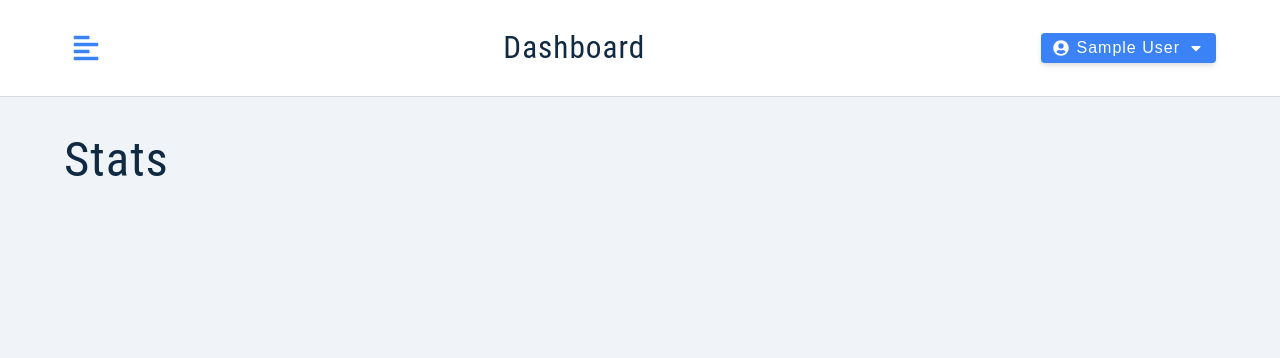
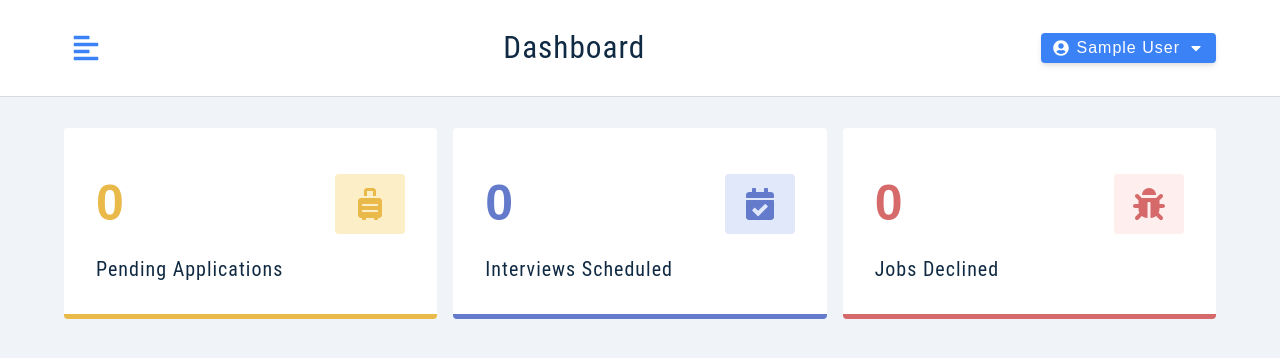
Before and after one commit to srdjo99/jobster-react, a React (Create React App) app: page / in a window 1280 px wide. Shown: the top 358 px of the page. Built offline with nearby package versions, Linux system fonts and the light colour scheme; no server answers; sample sign-in values are in the browser's storage.

Commit message:
Add StatItem and corresponding

```diff
--- a/src/assets/wrappers/StatItem.ts
+++ b/src/assets/wrappers/StatItem.ts
@@ -1,6 +1,7 @@
 import styled from "styled-components";
+import { IStyledStatItemProps } from "../../types/IStats";
 
-const Wrapper = styled.article`
+const Wrapper = styled.article<IStyledStatItemProps>`
   padding: 2rem;
   background: var(--white);
   border-radius: var(--borderRadius);
@@ -26,6 +27,7 @@ const Wrapper = styled.article`
   .icon {
     width: 70px;
     height: 60px;
+    background: ${({ bcg }: any) => bcg};
     border-radius: var(--borderRadius);
     display: flex;
     align-items: center;
@@ -36,7 +38,5 @@ const Wrapper = styled.article`
     }
   }
 `;
-// needs to be placed inside icon code block
-/* background: ${(props) => props.bcg}; */
 
 export default Wrapper;
--- /dev/null
+++ b/src/components/StatItem.tsx
@@ -0,0 +1,18 @@
+import { FC } from "react";
+
+import Wrapper from "../assets/wrappers/StatItem";
+import { IStatItemProps } from "../types/IStats";
+
+const StatItem: FC<IStatItemProps> = ({ title, count, icon, color, bcg }) => {
+  return (
+    <Wrapper color={color} bcg={bcg}>
+      <header>
+        <span className="count">{count}</span>
+        <span className="icon">{icon}</span>
+      </header>
+      <h5 className="title">{title}</h5>
+    </Wrapper>
+  );
+};
+
+export default StatItem;
--- a/src/components/StatsContainer.tsx
+++ b/src/components/StatsContainer.tsx
@@ -1,5 +1,44 @@
+import { FaBug, FaCalendarCheck, FaSuitcaseRolling } from "react-icons/fa";
+
+import StatItem from "./StatItem";
+import Wrapper from "../assets/wrappers/StatsContainer";
+import { useAppSelector } from "../hooks/useRTK";
+import { IDefaultStats } from "../types/IStats";
+
 const StatsContainer = () => {
-  return <h2>StatsContainer</h2>;
+  const { stats } = useAppSelector((store) => store.allJobs);
+
+  const defaultStats: IDefaultStats[] = [
+    {
+      title: "pending applications",
+      count: stats.pending ?? 0,
+      icon: <FaSuitcaseRolling />,
+      color: "#e9b949",
+      bcg: "#fcefc7",
+    },
+    {
+      title: "interviews scheduled",
+      count: stats.interview ?? 0,
+      icon: <FaCalendarCheck />,
+      color: "#647acb",
+      bcg: "#e0e8f9",
+    },
+    {
+      title: "jobs declined",
+      count: stats.declined ?? 0,
+      icon: <FaBug />,
+      color: "#d66a6a",
+      bcg: "#ffeeee",
+    },
+  ];
+
+  return (
+    <Wrapper>
+      {defaultStats.map((item, index) => {
+        return <StatItem key={index} {...item} />;
+      })}
+    </Wrapper>
+  );
 };
 
 export default StatsContainer;
--- a/src/components/index.ts
+++ b/src/components/index.ts
@@ -1,7 +1,8 @@
-import BigSidebar from "./BigSidebar";
-import FormRow from "./FormRow";
 import Logo from "./Logo";
 import Navbar from "./Navbar";
+import FormRow from "./FormRow";
+import Loading from "./Loading";
+import BigSidebar from "./BigSidebar";
 import SmallSidebar from "./SmallSidebar";
 import FormRowSelect from "./FormRowSelect";
 import JobsContainer from "./JobsContainer";
@@ -12,6 +13,7 @@ import ChartsContainer from "./ChartsContainer";
 export {
   FormRow,
   Logo,
+  Loading,
   BigSidebar,
   SmallSidebar,
   Navbar,
--- a/src/pages/dashboard/Stats.tsx
+++ b/src/pages/dashboard/Stats.tsx
@@ -1,17 +1,26 @@
 import { useEffect } from "react";
 
-import { useAppDispatch } from "../../hooks/useRTK";
 import { showStats } from "../../features/allJobs/allJobsSlice";
+import { useAppDispatch, useAppSelector } from "../../hooks/useRTK";
+import { Loading, StatsContainer, ChartsContainer } from "../../components";
 
 const Stats = () => {
   const dispatch = useAppDispatch();
+  const { isLoading, monthlyApplications } = useAppSelector(
+    (store) => store.allJobs,
+  );
 
   useEffect(() => {
     dispatch(showStats());
     // eslint-disable-next-line
   }, []);
 
-  return <h1>Stats</h1>;
+  return (
+    <>
+      <StatsContainer />
+      {monthlyApplications.length > 0 && <ChartsContainer />}
+    </>
+  );
 };
 
 export default Stats;
--- a/src/types/IAllJobs.ts
+++ b/src/types/IAllJobs.ts
@@ -1,5 +1,5 @@
 import { AppDispatch, RootState } from "../store";
-import { IDefaultStats, IMonthlyApplications } from "./IStats";
+import { IDefaultStatsState, IMonthlyApplications } from "./IStats";
 
 interface IJobValues {
   company: string;
@@ -34,7 +34,7 @@ interface IAllJobsState {
   totalJobs: number;
   numOfPages: number;
   page: number;
-  stats: IDefaultStats;
+  stats: IDefaultStatsState;
   monthlyApplications: IMonthlyApplications[];
 }
 
```
Also changed, not shown: src/types/IStats.ts (+32 -3 lines).
